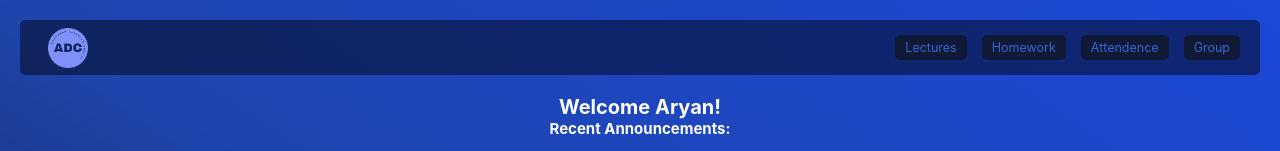
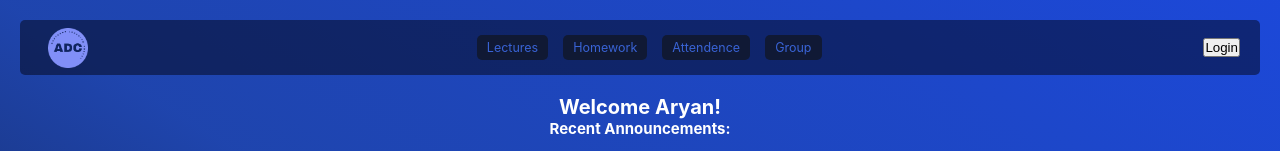
Before and after one commit to aryanj112/BootcampPortal, a React (Vite) app: page / in a window 1280 px wide. Shown: the top 151 px of the page. Built offline with nearby package versions, Linux system fonts and the light colour scheme.

Commit message:
added login button

```diff
--- a/src/components/NavBar/index.tsx
+++ b/src/components/NavBar/index.tsx
@@ -19,6 +19,7 @@ function NavBar() {
         <li> <Link to="/attendence"> Attendence </Link> </li>
         <li> <Link to="/group"> Group </Link> </li>
       </ul>
+      <button className = "login-button"> Login </button>
     </nav>
   )
 }
```
